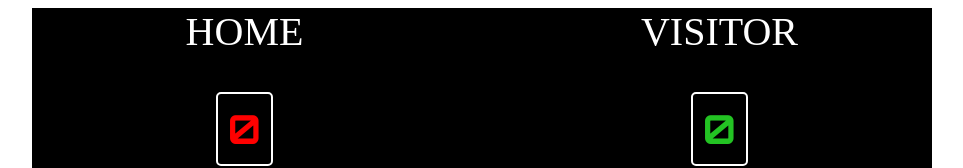
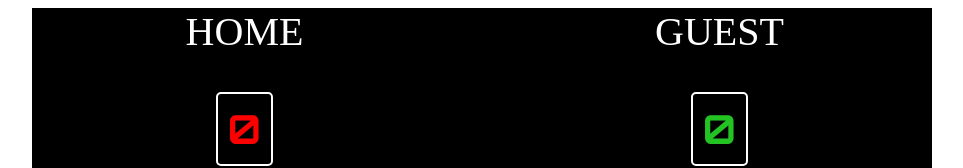
Before and after one commit to Ayalem/basketballScoreboard, a plain HTML site: page index.html in a window 1280 px wide. Shown: the top 168 px of the page, without its empty margins (158-1121 px from the left). Drawn offline with Linux system fonts and the light colour scheme.

Commit message:
chaged the header

```diff
--- a/index.html
+++ b/index.html
@@ -11,7 +11,7 @@
     <body>
         <div class="container">
            <div class="home">HOME</div>
-           <div class="guest">VISITOR</div>
+           <div class="guest">GUEST</div>
            <div class=" home-score">0</div>
            <div class=" guest-score">0</div>
           <div class="home-buttons">
```
